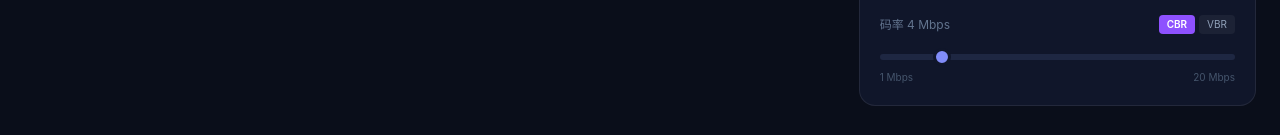
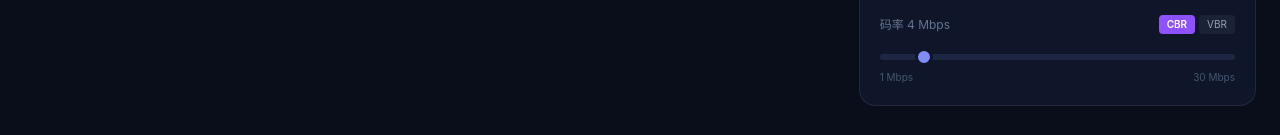
Before and after one commit to lateautumn233/WebRTC-Screen, a Vue app in the folder client/: page /#/conference in a window 1280 px wide. Shown: the part 687-822 px from the top of the page. Built offline with nearby package versions, Linux system fonts and the light colour scheme; no server answers; what vue-fullscreen would draw is missing.

Commit message:
fix(settings): 调整比特率范围至 30 Mbps

```diff
--- a/client/src/components/SettingsPanel.vue
+++ b/client/src/components/SettingsPanel.vue
@@ -126,7 +126,7 @@
         <input
           type="range"
           min="1"
-          max="20"
+          max="30"
           step="1"
           :value="modelValue.bitrate"
           :disabled="disabled"
@@ -135,7 +135,7 @@
         />
         <div class="flex justify-between text-[10px] text-slate-600 mt-1">
           <span>1 Mbps</span>
-          <span>20 Mbps</span>
+          <span>30 Mbps</span>
         </div>
       </div>
     </div>
```
